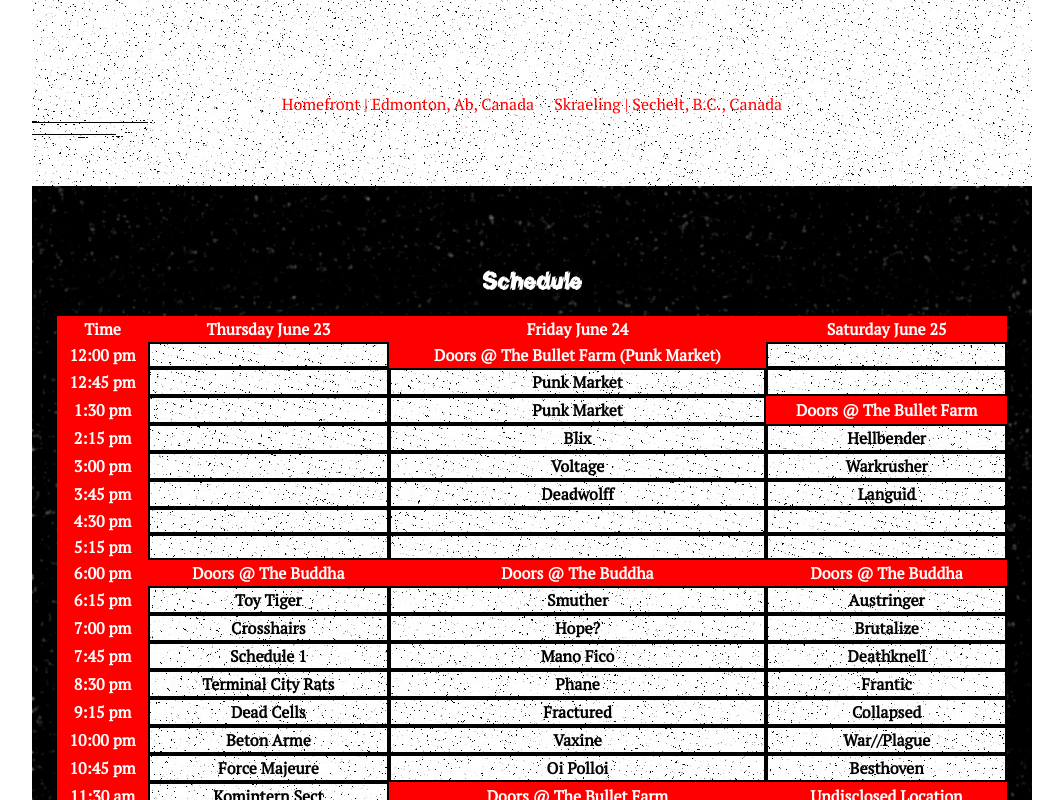
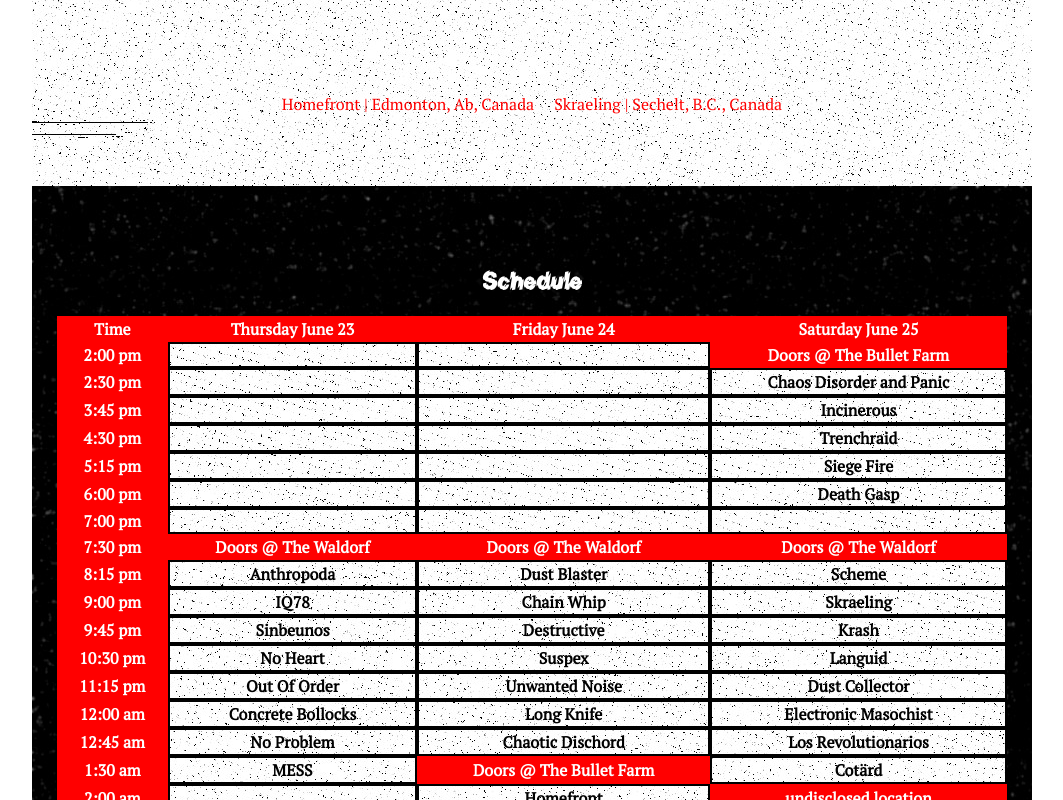
Before and after one commit to cordellbonnieux/Have-A-Good-Laugh, a React (Create React App) app: page / in a window 1280 px wide. Shown: the part 3248-4048 px from the top of the page, without its empty margins (108-1171 px from the left). Built offline with nearby package versions, Linux system fonts and the light colour scheme.

Commit message:
updated the schedule

```diff
--- a/src/Contact.jsx
+++ b/src/Contact.jsx
@@ -5,15 +5,15 @@
   const content = (
     <form action="https://formsubmit.co/68f6a08c49448df769a04e2527f0af1e" method="POST" className="autoMargin">
       <div>
-        <label for="name">Name</label>
+        <label htmlFor="name">Name</label>
         <input type="text" name="name" id="name"></input>
       </div>
       <div>
-        <label for="email">Email</label>
+        <label htmlFor="email">Email</label>
         <input type="email" name="email" id="email"></input>
       </div>
       <div>
-        <label for="message">What's on your mind?</label>
+        <label htmlFor="message">What's on your mind?</label>
         <textarea id="message" name="message">
         </textarea>
       </div>
--- a/src/LineUp.jsx
+++ b/src/LineUp.jsx
@@ -33,7 +33,7 @@
   output.sort(() => Math.random() - 0.5);
   return (
     <section id="lineUp_container" className="section">
-      <h1>2022 Fest Line-up</h1>
+      <h1>2023 Fest Line-up</h1>
       <p>Click on a band&apos;s logo to hear their music.</p>
       <div id="lineUp">
         {output}
--- a/src/Schedule.jsx
+++ b/src/Schedule.jsx
@@ -12,45 +12,47 @@
     </tr>,
     ];
     // this can TOTALLY be refactored
-    for (let row = 0; row < 20; row++) {
+    // the row number must match the number of rows in the schedule
+    for (let row = 0; row < 18; row++) {
         let values = [];
         for (let col = 0; col < 4; col++) {
+            const randomKey = col + "" + row + "" + Math.random() * 1000
             if (col === 0) {
-                values.push(<th>{data.times[row]}</th>);
+                values.push(<th key={randomKey}>{data.times[row]}</th>);
             } else if (col === 1) {
                 let content;
                 switch (data.day1[row].type) {
-                    case "band": content = <td>{data.day1[row].value}</td>
+                    case "band": content = <td key={randomKey}>{data.day1[row].value}</td>
                         break;
-                    case "header": content = <th>{data.day1[row].value}</th>
+                    case "header": content = <th key={randomKey}>{data.day1[row].value}</th>
                         break;
-                    case null: content = <td className="transparent"></td>;
+                    case null: content = <td className="transparent" key={randomKey}></td>;
                         break;
-                    default: content = <td className="transparent"></td>;
+                    default: content = <td className="transparent" key={randomKey}></td>;
                 }
                 values.push(content)
             } else if (col === 2) {
                 let content;
                 switch (data.day2[row].type) {
-                    case "band": content = <td>{data.day2[row].value}</td>
+                    case "band": content = <td key={randomKey}>{data.day2[row].value}</td>
                         break;
-                    case "header": content = <th>{data.day2[row].value}</th>
+                    case "header": content = <th key={randomKey}>{data.day2[row].value}</th>
                         break;
-                    case null: content = <td className="transparent"></td>;
+                    case null: content = <td className="transparent" key={randomKey}></td>;
                         break;
-                    default: content = <td className="transparent"></td>;
+                    default: content = <td className="transparent" key={randomKey}></td>;
                 }
                 values.push(content)
             } else if (col === 3) {
                 let content;
                 switch (data.day3[row].type) {
-                    case "band": content = <td>{data.day3[row].value}</td>
+                    case "band": content = <td key={randomKey}>{data.day3[row].value}</td>
                         break;
-                    case "header": content = <th>{data.day3[row].value}</th>
+                    case "header": content = <th key={randomKey}>{data.day3[row].value}</th>
                         break;
-                    case null: content = <td className="transparent"></td>;
+                    case null: content = <td className="transparent" key={randomKey}></td>;
                         break;
-                    default: content = <td className="transparent"></td>;
+                    default: content = <td className="transparent" key={randomKey}></td>;
                 }
                 values.push(content)
             }
@@ -73,7 +75,7 @@
                     <h3>Venues</h3>
                     <ul>
                         <li>
-                            The Buddah - 109 E Hastings (back entrance)
+                            The Waldorf - 1489 Hastings St E, Vancouver, CA (side entrance)
                         </li>
                         <li>
                             The Bullet Farm - 825 E Hastings (back entrance)
--- a/src/data/lineup2023.json
+++ b/src/data/lineup2023.json
@@ -152,7 +152,7 @@
         },
         {
             "name":"Los Revolutionarios",
-            "location":"Saltillo, Mexico",
+            "location":"Saltillo, México",
             "logo":"2023/los-revolutionarios.png",
             "music":"https://losrevolucionarios.bandcamp.com/album/control"
         },
@@ -164,7 +164,7 @@
         },
         {
             "name":"Cotärd",
-            "location":"San Luis Potosi, Mexico",
+            "location":"San Luis Potosi, México",
             "logo":"2023/cotard.png",
             "music":"https://www.youtube.com/watch?v=2PZNGxUwVoQ"
         },
--- a/src/data/schedule2023.json
+++ b/src/data/schedule2023.json
@@ -1,25 +1,23 @@
 {
     "times" : [
-        "12:00 pm",
-        "12:45 pm",
-        "1:30 pm",
-        "2:15 pm",
-        "3:00 pm",
+        "2:00 pm",
+        "2:30 pm",
         "3:45 pm",
         "4:30 pm",
         "5:15 pm",
         "6:00 pm",
-        "6:15 pm",
         "7:00 pm",
-        "7:45 pm",
-        "8:30 pm",
-        "9:15 pm",
-        "10:00 pm",
-        "10:45 pm",
-        "11:30 am",
+        "7:30 pm",
+        "8:15 pm",
+        "9:00 pm",
+        "9:45 pm",
+        "10:30 pm",
+        "11:15 pm",
+        "12:00 am",
         "12:45 am",
         "1:30 am",
-        "2:15 am"
+        "2:00 am",
+        "2:30 am"
     ],
     "day1": [
         {"type": null, "value": null},
@@ -29,62 +27,56 @@
         {"type": null, "value": null},
         {"type": null, "value": null},
         {"type": null, "value": null},
+        {"type": "header", "value": "Doors @ The Waldorf"},
+        {"type": "band", "value": "Anthropoda"},
+        {"type": "band", "value": "IQ78"},
+        {"type": "band", "value": "Sinbeunos"},
+        {"type": "band", "value": "No Heart"},
+        {"type": "band", "value": "Out Of Order"},
+        {"type": "band", "value": "Concrete Bollocks"},
+        {"type": "band", "value": "No Problem"},
+        {"type": "band", "value": "MESS"},
         {"type": null, "value": null},
-        {"type": "header", "value": "Doors @ The Buddha"},
-        {"type": "band", "value": "Toy Tiger"},
-        {"type": "band", "value": "Crosshairs"},
-        {"type": "band", "value": "Schedule 1"},
-        {"type": "band", "value": "Terminal City Rats"},
-        {"type": "band", "value": "Dead Cells"},
-        {"type": "band", "value": "Beton Arme"},
-        {"type": "band", "value": "Force Majeure"},
-        {"type": "band", "value": "Komintern Sect"},
-        {"type": "header", "value": "Doors @ The Bullet Farm"},
-        {"type": "band", "value": "The Moor"},
         {"type": null, "value": null}
     ],
     "day2": [
-        {"type": "header", "value": "Doors @ The Bullet Farm (Punk Market)"},
-        {"type": "band", "value": "Punk Market"},
-        {"type": "band", "value": "Punk Market"},
-        {"type": "band", "value": "Blix"},
-        {"type": "band", "value": "Voltage"},
-        {"type": "band", "value": "Deadwolff"},
         {"type": null, "value": null},
         {"type": null, "value": null},
-        {"type": "header", "value": "Doors @ The Buddha"},
-        {"type": "band", "value": "Smuther"},
-        {"type": "band", "value": "Hope?"},
-        {"type": "band", "value": "Mano Fico"},
-        {"type": "band", "value": "Phane"},
-        {"type": "band", "value": "Fractured"},
-        {"type": "band", "value": "Vaxine"},
-        {"type": "band", "value": "Oi Polloi"},
+        {"type": null, "value": null},
+        {"type": null, "value": null},
+        {"type": null, "value": null},
+        {"type": null, "value": null},
+        {"type": null, "value": null},
+        {"type": "header", "value": "Doors @ The Waldorf"},
+        {"type": "band", "value": "Dust Blaster"},
+        {"type": "band", "value": "Chain Whip"},
+        {"type": "band", "value": "Destructive"},
+        {"type": "band", "value": "Suspex"},
+        {"type": "band", "value": "Unwanted Noise"},
+        {"type": "band", "value": "Long Knife"},
+        {"type": "band", "value": "Chaotic Dischord"},
         {"type": "header", "value": "Doors @ The Bullet Farm"},
-        {"type": "band", "value": "Disposal"},
-        {"type": "band", "value": "Blood Ties"},
+        {"type": "band", "value": "Homefront"},
         {"type": null, "value": null}
     ],
     "day3": [
+        {"type": "header", "value": "Doors @ The Bullet Farm"},
+        {"type": "band", "value": "Chaos Disorder and Panic"},
+        {"type": "band", "value": "Incinerous"},
+        {"type": "band", "value": "Trenchraid"},
+        {"type": "band", "value": "Siege Fire"},
+        {"type": "band", "value": "Death Gasp"},
         {"type": null, "value": null},
-        {"type": null, "value": null},
-        {"type": "header", "value": "Doors @ The Bullet Farm"},
-        {"type": "band", "value": "Hellbender"},
-        {"type": "band", "value": "Warkrusher"},
+        {"type": "header", "value": "Doors @ The Waldorf"},
+        {"type": "band", "value": "Scheme"},
+        {"type": "band", "value": "Skraeling"},
+        {"type": "band", "value": "Krash"},
         {"type": "band", "value": "Languid"},
-        {"type": null, "value": null},
-        {"type": null, "value": null},
-        {"type": "header", "value": "Doors @ The Buddha"},
-        {"type": "band", "value": "Austringer"},
-        {"type": "band", "value": "Brutalize"},
-        {"type": "band", "value": "Deathknell"},
-        {"type": "band", "value": "Frantic"},
-        {"type": "band", "value": "Collapsed"},
-        {"type": "band", "value": "War//Plague"},
-        {"type": "band", "value": "Besthoven"},
-        {"type": "header", "value": "Undisclosed Location"},
-        {"type": "band", "value": "Krash"},
-        {"type": null, "value": null},
-        {"type": null, "value": null}
+        {"type": "band", "value": "Dust Collector"},
+        {"type": "band", "value": "Electronic Masochist"},
+        {"type": "band", "value": "Los Revolutionarios"},
+        {"type": "band", "value": "Cotärd"},
+        {"type": "header", "value": "undisclosed location"},
+        {"type": "band", "value": "Surprise band"}
     ]
 }
```
Also changed, not shown: src/data/tickets2023.json (+1 -1 lines).
